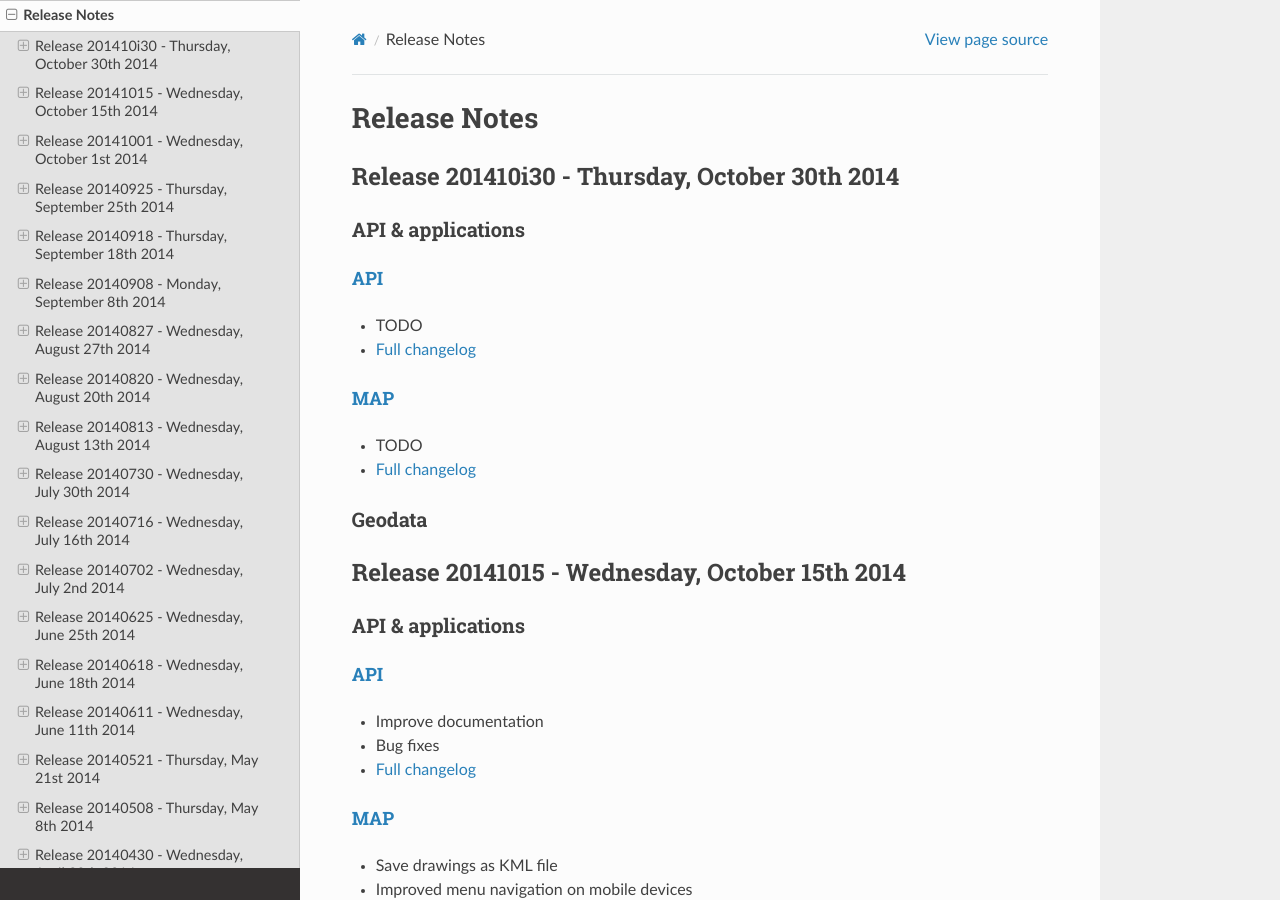
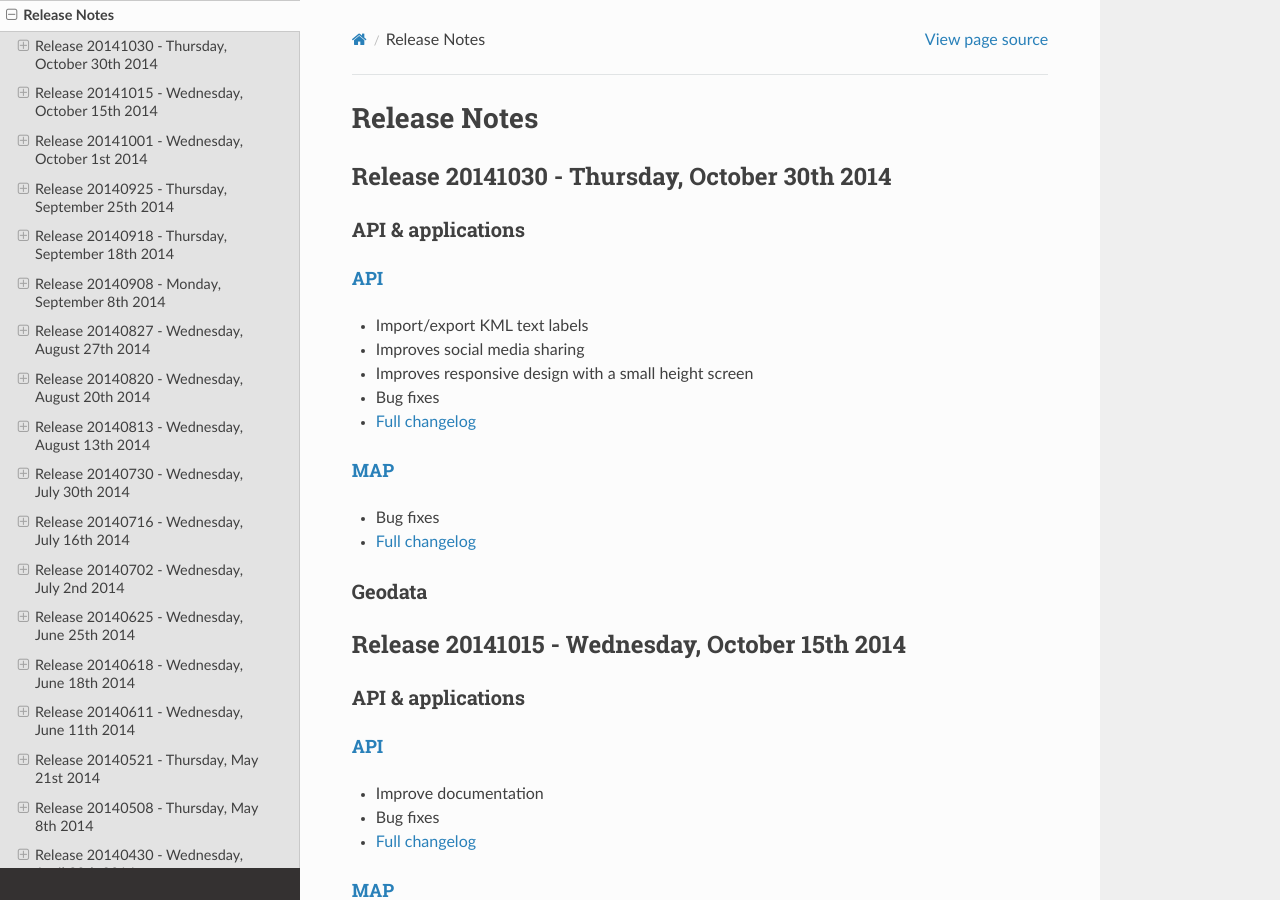
Before and after one commit to swisstopo-test/doc-chsdi3, a Sphinx documentation site: the page built from source/releasenotes/index.rst, in a window 1280 px wide and 900 px high. Built offline with Sphinx 7.4.7 and the Read the Docs theme 2.0.0, drawn with Linux system fonts in a browser that asks for light colours.

Commit message:
Add release notes for chsdi and geoadmin

```diff
--- a/source/releasenotes/index.rst
+++ b/source/releasenotes/index.rst
@@ -11,7 +11,7 @@ Release Notes
 
 .. _releasenotes_20141030:
 
-Release 201410i30 - Thursday, October 30th 2014
+Release 20141030 - Thursday, October 30th 2014
 -----------------------------------------------
 
 API & applications
@@ -20,14 +20,17 @@ API & applications
 `API <//api3.geo.admin.ch>`__
 '''''''''''''''''''''''''''''
 
-- TODO
-- `Full changelog <https://github.com/geoadmin/mf-chsdi3/compare/r_141001...r_141015>`__
+- Import/export KML text labels
+- Improves social media sharing
+- Improves responsive design with a small height screen
+- Bug fixes
+- `Full changelog <https://github.com/geoadmin/mf-chsdi3/compare/r_141015...r_141030>`__
 
 `MAP <//map.geo.admin.ch>`__
 '''''''''''''''''''''''''''''
 
-- TODO
-- `Full changelog <https://github.com/geoadmin/mf-geoadmin3/compare/r_141001...r_141015>`__
+- Bug fixes
+- `Full changelog <https://github.com/geoadmin/mf-geoadmin3/compare/r_141015...r_141030>`__
 
 Geodata
 *******
```
